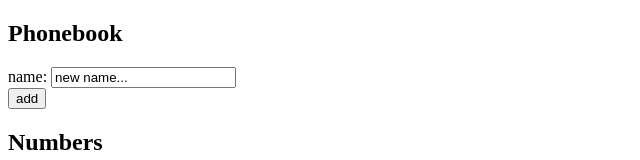
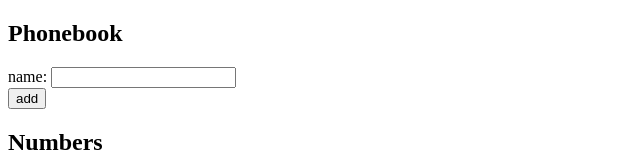
Before and after one commit to raphaelnb/fullStackOpen, a React (Create React App) app in the folder part2/phonebook/: page / in a window 1280 px wide. Shown: the top 160 px of the page, without its empty margins (0-640 px from the left). Built offline with nearby package versions, Linux system fonts and the light colour scheme.

Commit message:
exercise 2.7

```diff
--- a/part2/phonebook/src/App.js
+++ b/part2/phonebook/src/App.js
@@ -4,14 +4,19 @@ const App = () => {
   const [persons, setPersons] = useState([
     {name: 'Ada Lovelace'}
   ])
-  const [newName, setNewName] = useState('new name...')
+  const [newName, setNewName] = useState('')
 
   const addName = (e) => {
     e.preventDefault()
-    const NameObject = {
-      name: newName
+
+    if (persons.find(n => n.name === newName)) {
+      alert(`${newName} is already on the phonebook`)
+    } else {
+      const NameObject = {
+        name: newName
+      }
+      setPersons(persons.concat(NameObject))
     }
-    setPersons(persons.concat(NameObject))
     setNewName('')
   }
 
```
